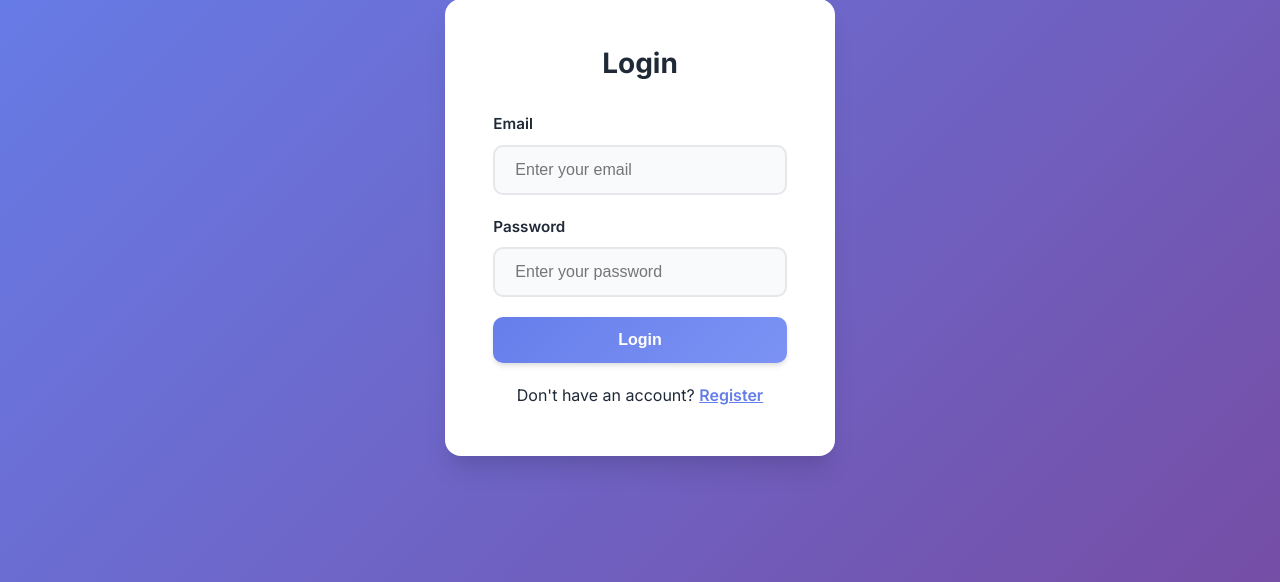
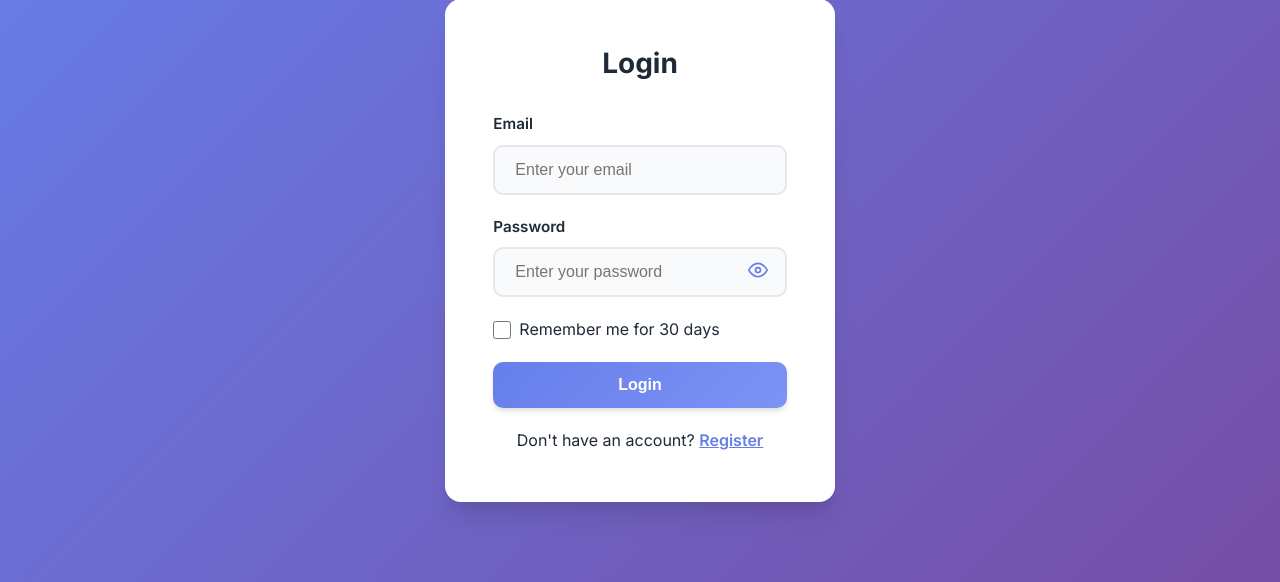
Before and after one commit to Arifrei/password-manager, a Flask app: page /login in a window 1280 px wide. Shown: the part 112-694 px from the top of the page. Run offline with Flask 3, Linux system fonts and the light colour scheme; parts of the project's set-up code (start-up, migrations or seed data) failed here and were passed over; some libraries are stand-ins or nearby versions.

Commit message:
Security update commit 2. Auto session timeout

```diff
--- a/main.py
+++ b/main.py
@@ -1,4 +1,4 @@
-from flask import Flask, render_template, flash, request, redirect, url_for
+from flask import Flask, render_template, flash, request, redirect, url_for, session
 from random import choice, randint, shuffle
 from werkzeug.security import generate_password_hash, check_password_hash
 from flask_sqlalchemy import SQLAlchemy
@@ -11,7 +11,7 @@ from flask_limiter.util import get_remote_address
 from cryptography.fernet import Fernet, InvalidToken
 from dotenv import load_dotenv
 from cryptography.fernet import InvalidToken
-from datetime import datetime
+from datetime import datetime, timedelta
 import json
 from json import JSONDecodeError
 import os
@@ -59,6 +59,12 @@ else:
     app.config['SQLALCHEMY_DATABASE_URI'] = 'sqlite:///passwords.db'
 
 app.config['SQLALCHEMY_TRACK_MODIFICATIONS'] = False
+
+# Session timeout configuration (15 minutes of inactivity)
+app.config['PERMANENT_SESSION_LIFETIME'] = timedelta(minutes=15)
+app.config['SESSION_COOKIE_SECURE'] = False  # Set to True in production with HTTPS
+app.config['SESSION_COOKIE_HTTPONLY'] = True
+app.config['SESSION_COOKIE_SAMESITE'] = 'Lax'
 
 # Use Flask-SQLAlchemy's default base
 db = SQLAlchemy()
@@ -171,6 +177,51 @@ def load_user(user_id):
     return db.session.get(Users, user_id)
 
 
+@app.before_request
+def check_session_timeout():
+    """Check session timeout and force logout if expired"""
+    # Skip for static files and public routes
+    if request.endpoint and (request.endpoint == 'static' or
+                             request.endpoint in ['welcome', 'login', 'register', 'example']):
+        return
+
+    if current_user.is_authenticated:
+        # Check if session has 'last_activity' timestamp
+        last_activity = session.get('last_activity')
+
+        if last_activity:
+            # Calculate time since last activity
+            now = datetime.now()
+            last_time = datetime.fromisoformat(last_activity)
+            inactive_duration = now - last_time
+
+            # Get timeout based on remember me status
+            remember_me = session.get('remember_me', False)
+            timeout = timedelta(days=30) if remember_me else timedelta(minutes=15)
+
+            # If inactive too long, logout
+            if inactive_duration > timeout:
+                logout_user()
+                session.clear()
+                flash('Your session has expired due to inactivity. Please login again.', 'error')
+                return redirect(url_for('login'))
+
+        # Update last activity timestamp
+        session['last_activity'] = datetime.now().isoformat()
+        session.modified = True
+
+
+@app.after_request
+def add_cache_headers(response):
+    """Prevent caching of sensitive pages"""
+    # Don't cache authenticated pages
+    if current_user.is_authenticated and request.endpoint not in ['static']:
+        response.headers['Cache-Control'] = 'no-store, no-cache, must-revalidate, post-check=0, pre-check=0, max-age=0'
+        response.headers['Pragma'] = 'no-cache'
+        response.headers['Expires'] = '-1'
+    return response
+
+
 @app.route("/")
 def welcome():
     # Redirect to home if user is already logged in
@@ -223,7 +274,25 @@ def login():
         elif not check_password_hash(user.password, form['password']):
             flash('The password you entered does not match', 'error')
         else:
-            login_user(user)
+            # Check if "Remember Me" was checked
+            remember = form.get('remember', False)
+
+            # Login user with remember option
+            login_user(user, remember=remember)
+
+            # Set session as permanent if remember me is checked
+            if remember:
+                session.permanent = True
+                app.permanent_session_lifetime = timedelta(days=30)
+                session['remember_me'] = True
+            else:
+                session.permanent = True  # Still use permanent session for timeout
+                app.permanent_session_lifetime = timedelta(minutes=15)
+                session['remember_me'] = False
+
+            # Set initial last activity timestamp
+            session['last_activity'] = datetime.now().isoformat()
+
             return redirect(url_for('home'))
     return render_template('login.html')
 
--- a/templates/base.html
+++ b/templates/base.html
@@ -34,5 +34,58 @@
   <div class="container">
     {% block content %}{% endblock %}
   </div>
+
+  {% if current_user.is_authenticated %}
+  <!-- Session Timeout Modal -->
+  <div id="timeoutModal" class="modal" style="display: none;">
+    <div class="modal-content">
+      <h3>Session Expired</h3>
+      <p>Your session has expired due to inactivity.</p>
+      <p style="font-size: 0.9rem; color: var(--text-light); margin-top: 0.5rem;">You will be redirected to the login page.</p>
+      <div class="modal-buttons">
+        <button id="timeoutOkBtn" class="btn btn-primary">OK</button>
+      </div>
+    </div>
+  </div>
+
+  <script>
+    // Auto-logout after 15 minutes of inactivity
+    let inactivityTimeout;
+    const TIMEOUT_DURATION = 15 * 60 * 1000; // 15 minutes in milliseconds
+
+    function resetInactivityTimer() {
+      // Clear existing timeout
+      clearTimeout(inactivityTimeout);
+
+      // Set new timeout
+      inactivityTimeout = setTimeout(function() {
+        // Show custom modal
+        const modal = document.getElementById('timeoutModal');
+        modal.style.display = 'flex';
+
+        // Redirect when OK is clicked
+        document.getElementById('timeoutOkBtn').addEventListener('click', function() {
+          window.location.href = "{{ url_for('logout') }}";
+        });
+
+        // Auto-redirect after 5 seconds even if they don't click
+        setTimeout(function() {
+          window.location.href = "{{ url_for('logout') }}";
+        }, 5000);
+      }, TIMEOUT_DURATION);
+    }
+
+    // Events that indicate user activity
+    const activityEvents = ['mousedown', 'mousemove', 'keypress', 'scroll', 'touchstart', 'click'];
+
+    // Reset timer on any activity
+    activityEvents.forEach(function(eventName) {
+      document.addEventListener(eventName, resetInactivityTimer, true);
+    });
+
+    // Start the timer when page loads
+    resetInactivityTimer();
+  </script>
+  {% endif %}
 </body>
 </html>
--- a/templates/login.html
+++ b/templates/login.html
@@ -18,7 +18,23 @@
           </div>
           <div class="mb-3">
             <label class="form-label">Password</label>
-            <input type="password" class="form-control" name="password" placeholder="Enter your password" required>
+            <div style="position: relative;">
+              <input type="password" class="form-control" id="loginPassword" name="password" placeholder="Enter your password" required style="padding-right: 45px;">
+              <button type="button" id="togglePassword" style="position: absolute; right: 12px; top: 50%; transform: translateY(-50%); background: none; border: none; cursor: pointer; padding: 0.4rem; color: #667eea;">
+                <svg id="iconShow" xmlns="http://www.w3.org/2000/svg" width="20" height="20" viewBox="0 0 24 24" fill="none" stroke="currentColor" stroke-width="2" stroke-linecap="round" stroke-linejoin="round">
+                  <path d="M1 12s4-8 11-8 11 8 11 8-4 8-11 8-11-8-11-8z"></path>
+                  <circle cx="12" cy="12" r="3"></circle>
+                </svg>
+                <svg id="iconHide" style="display: none;" xmlns="http://www.w3.org/2000/svg" width="20" height="20" viewBox="0 0 24 24" fill="none" stroke="currentColor" stroke-width="2" stroke-linecap="round" stroke-linejoin="round">
+                  <path d="M17.94 17.94A10.07 10.07 0 0 1 12 20c-7 0-11-8-11-8a18.45 18.45 0 0 1 5.06-5.94M9.9 4.24A9.12 9.12 0 0 1 12 4c7 0 11 8 11 8a18.5 18.5 0 0 1-2.16 3.19m-6.72-1.07a3 3 0 1 1-4.24-4.24"></path>
+                  <line x1="1" y1="1" x2="23" y2="23"></line>
+                </svg>
+              </button>
+            </div>
+          </div>
+          <div class="mb-3" style="display: flex; align-items: center; gap: 0.5rem;">
+            <input type="checkbox" id="remember" name="remember" value="true" style="width: 18px; height: 18px; cursor: pointer;">
+            <label for="remember" style="margin: 0; cursor: pointer; user-select: none;">Remember me for 30 days</label>
           </div>
           <div class="d-grid">
             <button type="submit" class="btn btn-primary">Login</button>
@@ -32,4 +48,24 @@
     </div>
   </div>
 </div>
+
+<script>
+  // Toggle password visibility
+  const togglePassword = document.getElementById('togglePassword');
+  const passwordInput = document.getElementById('loginPassword');
+  const iconShow = document.getElementById('iconShow');
+  const iconHide = document.getElementById('iconHide');
+
+  togglePassword.addEventListener('click', function() {
+    if (passwordInput.type === 'password') {
+      passwordInput.type = 'text';
+      iconShow.style.display = 'none';
+      iconHide.style.display = 'block';
+    } else {
+      passwordInput.type = 'password';
+      iconShow.style.display = 'block';
+      iconHide.style.display = 'none';
+    }
+  });
+</script>
 {% endblock %}
```
